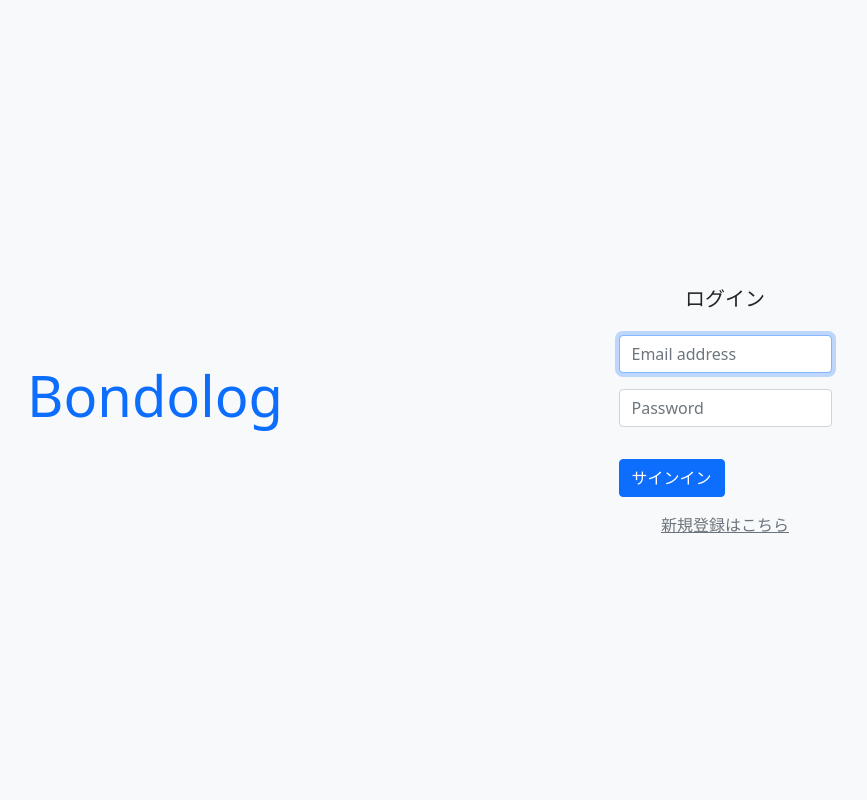
After one commit to yutaweb/blog-backend, a Django app: page /login/ in a window 1280 px wide. The commit adds this page. Shown: the whole page, without its empty margins (200-1067 px from the left). Run offline with Django 4.2, Linux system fonts and the light colour scheme.

Commit message:
BLOG-5 認証機能の実装

```diff
--- a/config/urls.py
+++ b/config/urls.py
@@ -1,9 +1,13 @@
 from django.contrib import admin
 from django.urls import path, include
+from django.contrib.auth.views import LogoutView
 from mysite import views
 
 urlpatterns = [
     path('admin/', admin.site.urls),
     path('', views.index),
+    path('login/',  views.Login.as_view()),
+    path('logout/', LogoutView.as_view()),
     path('blog/', include('blog.urls')),
+    path('signup/', views.signup),
 ]
--- a/mysite/admin.py
+++ b/mysite/admin.py
@@ -2,6 +2,8 @@ from django.contrib import admin
 from django.contrib.auth.admin import UserAdmin
 from django.contrib.auth.models import Group
 from mysite.models import User
+
+from mysite.forms import UserCreationForm
 
 class CustomUserAdmin(UserAdmin):
     fieldsets = (
@@ -30,5 +32,7 @@ class CustomUserAdmin(UserAdmin):
         }),
     )
 
+    add_form = UserCreationForm
+
 admin.site.unregister(Group)
 admin.site.register(User, CustomUserAdmin)
--- a/mysite/views.py
+++ b/mysite/views.py
@@ -1,6 +1,8 @@
-from django.shortcuts import render
-from django.http import HttpResponse
+from django.shortcuts import render, redirect
+from django.contrib.auth.views import LoginView
 from blog.models import Article
+from mysite.forms import UserCreationForm
+from django.contrib import messages
 
 def index(request):
     objs = Article.objects.all()[:3]
@@ -9,3 +11,25 @@ def index(request):
         'articles': objs,
     }
     return render(request, 'mysite/index.html', context)
+
+class Login(LoginView):
+    template_name = 'mysite/auth.html'
+
+    def form_valid(self, form):
+        messages.success(self.request, 'ログイン完了！')
+        return super().form_valid(form)
+
+    def form_invalid(self, form):
+        messages.error(self.request, 'エラー！')
+        return super().form_invalid(form)
+
+def signup(request):
+    context = {}
+    if request.method == 'POST':
+        form = UserCreationForm(request.POST)
+        if form.is_valid():
+            user = form.save(commit=False)
+            user.save()
+            messages.success(request, '登録完了！')
+            return redirect('/')
+    return render(request, 'mysite/auth.html', context)
--- /dev/null
+++ b/templates/mysite/auth.html
@@ -0,0 +1,49 @@
+<!-- mysite/login.html -->
+{% extends 'mysite/base_auth.html' %}
+
+{% block content %}
+<div class="container ">
+    <div class="row">
+        <div class="col-lg-3 m-auto ">
+            <h1 class="display-4 font-italic text-center "><a href="/" class="text-decoration-none">Bondolog</a></h1>
+            </div>
+            <div class="col-lg-3 m-auto ">
+
+            <form class="form-signin mx-4" method="POST">
+                {% csrf_token %}
+
+                <div class="text-center">
+                    <h1 class="h5 my-4 ">
+                        {% if 'login' in request.path %}
+                        ログイン
+                        {% elif 'signup' in request.path %}
+                        新規登録
+                        {% endif %}
+                    </h1>
+                </div>
+
+                <div class="form-label-group my-3">
+                    <input type="email" id="id_email" name="{% if 'login' in request.path %}username{% elif 'signup' in request.path %}email{% endif %}" class="form-control" placeholder="Email address" required autofocus>
+                </div>
+
+                <div class="form-label-group my-3">
+                    <input type="password" id="id_password" name="password" class="form-control" placeholder="Password" required>
+                </div>
+
+                <button class="btn btn-primary btn-block my-3" type="submit">サインイン</button>
+
+            </form>
+            {% if 'login' in request.path %}
+            <div class="text-center">
+                <a href="/signup/" class="link-secondary">新規登録はこちら</a>
+            </div>
+            {% elif 'signup' in request.path %}
+            <div class="text-center">
+                <a href="/login/" class="link-secondary">ログインはこちら</a>
+            </div>
+            {% endif %}
+        </div>
+    </div>
+</div>
+
+{% endblock %}
--- /dev/null
+++ b/templates/mysite/base_auth.html
@@ -0,0 +1,14 @@
+<!-- mysite/base_auth.html -->
+
+<!doctype html>
+<html lang="ja">
+  <head>
+        {% include 'mysite/snippets/head.html' %}
+  </head>
+  <body class="vh-100 d-flex align-items-center justify-content-center bg-light">
+
+    {% block content %}
+    {% endblock %}
+
+  </body>
+</html>
--- /dev/null
+++ b/templates/mysite/snippets/head.html
@@ -0,0 +1,8 @@
+  <!-- Required meta tags -->
+  <meta charset="utf-8">
+  <meta name="viewport" content="width=device-width, initial-scale=1">
+
+  <!-- Bootstrap CSS -->
+  <link href="https://cdn.jsdelivr.net/npm/bootstrap@5.0.2/dist/css/bootstrap.min.css" rel="stylesheet" integrity="sha384-EVSTQN3/azprG1Anm3QDgpJLIm9Nao0Yz1ztcQTwFspd3yD65VohhpuuCOmLASjC" crossorigin="anonymous">
+
+  <title>Bondolog</title>
```
Also changed, not shown: config/settings.py (+19 -0 lines), mysite/forms.py (added, +20 -0 lines), templates/mysite/base.html (+2 -9 lines), templates/mysite/snippets/header.html (+8 -1 lines), templates/mysite/snippets/messages.html (added, +7 -0 lines), db.sqlite3, 1 other file.
